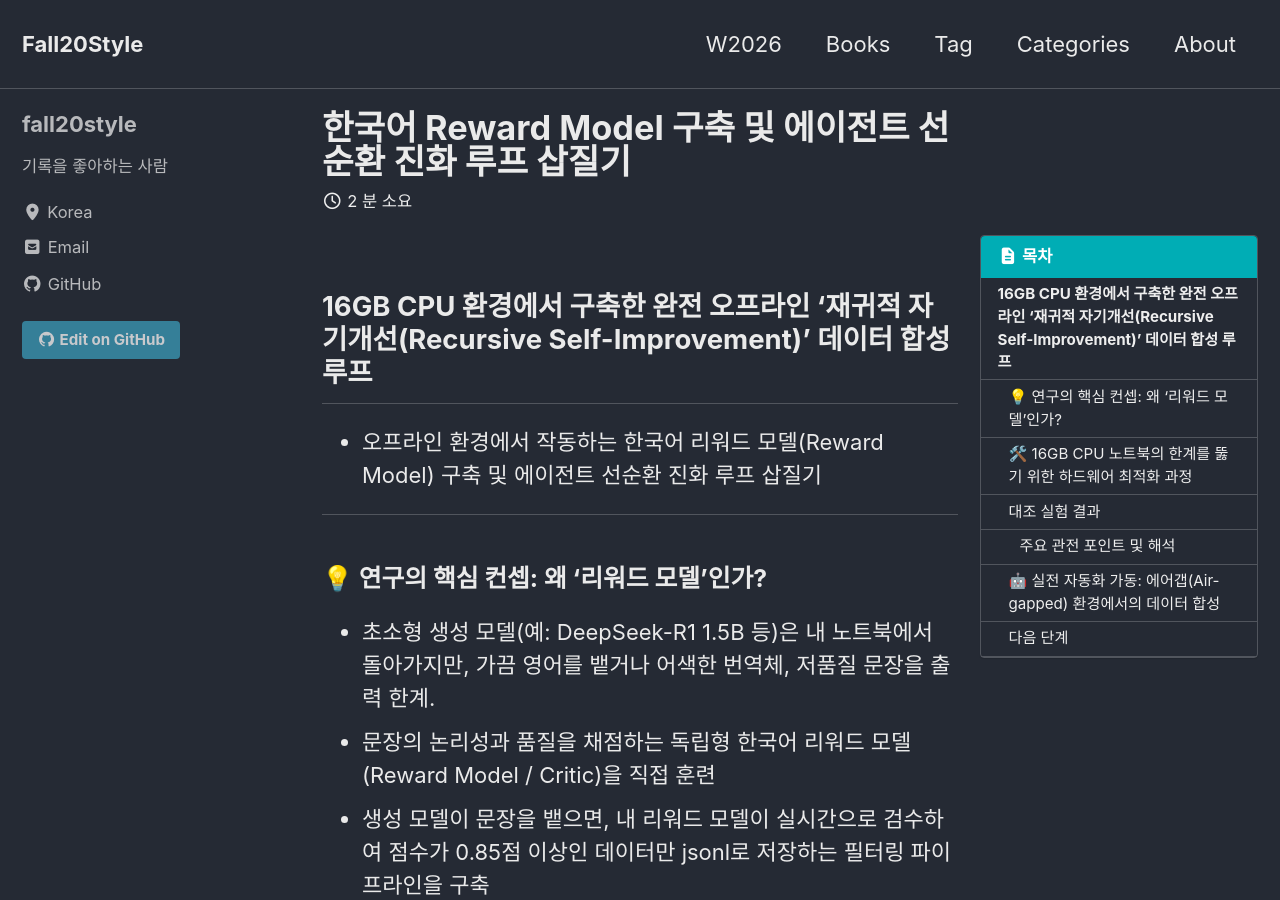
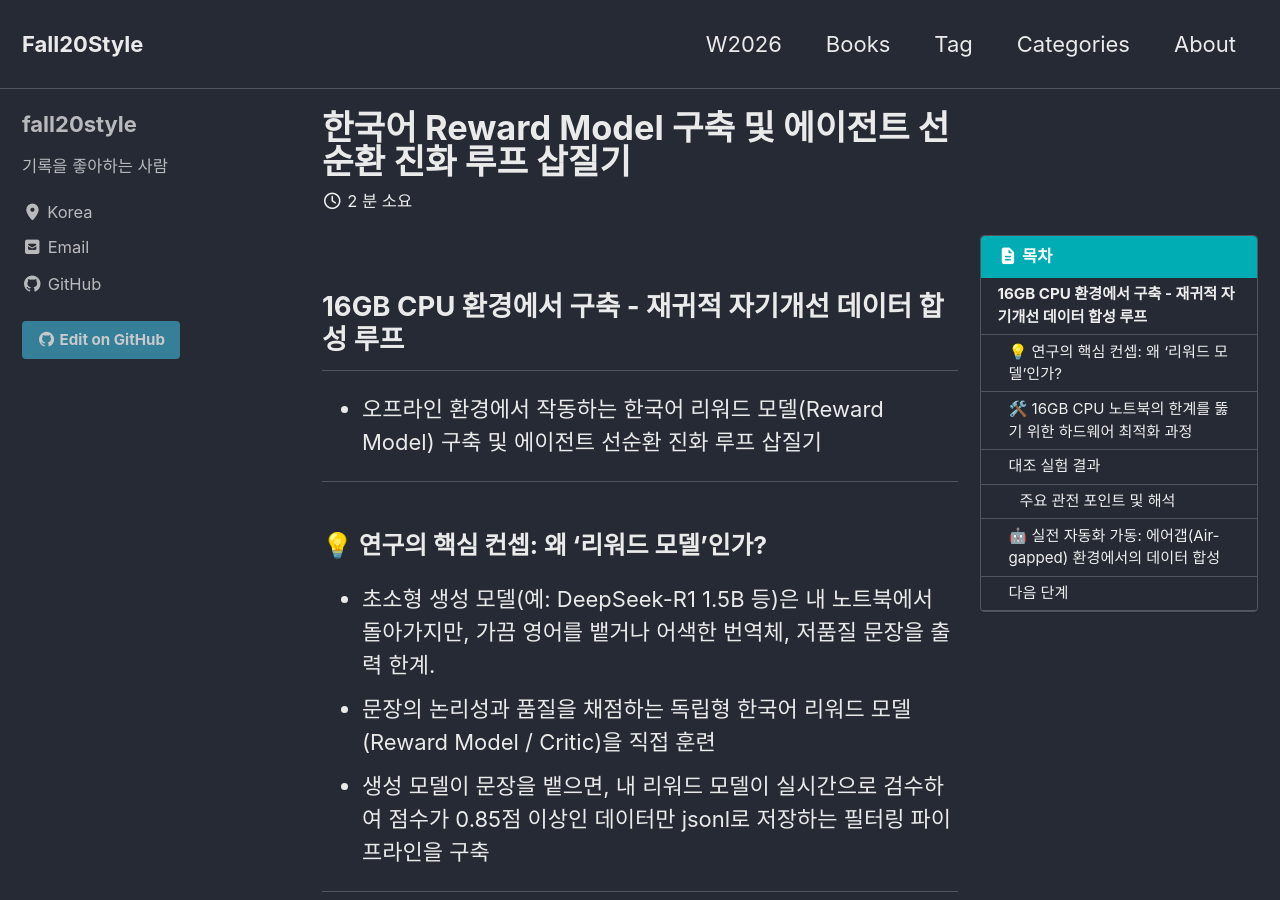
Before and after one commit to fall20style/fall20style.github.io, a Jekyll site: the page built from _posts/2026-10-31-bert-tiny-sentiment-movie.md, in a window 1280 px wide and 900 px high. Built offline with Jekyll 4.4.1, drawn with Linux system fonts in a browser that asks for light colours; cached includes are drawn as plain includes.

Commit message:
Update 2026-10-31-bert-tiny-sentiment-movie.md

```diff
--- a/_posts/2026-10-31-bert-tiny-sentiment-movie.md
+++ b/_posts/2026-10-31-bert-tiny-sentiment-movie.md
@@ -16,7 +16,7 @@ toc_label: 목차
 description: desc가 여기에
 ---
 
-## 16GB CPU 환경에서 구축한 완전 오프라인 '재귀적 자기개선(Recursive Self-Improvement)' 데이터 합성 루프
+## 16GB CPU 환경에서 구축 - 재귀적 자기개선 데이터 합성 루프
 
 - 오프라인 환경에서 작동하는 한국어 리워드 모델(Reward Model) 구축 및 에이전트 선순환 진화 루프 삽질기
 
```
